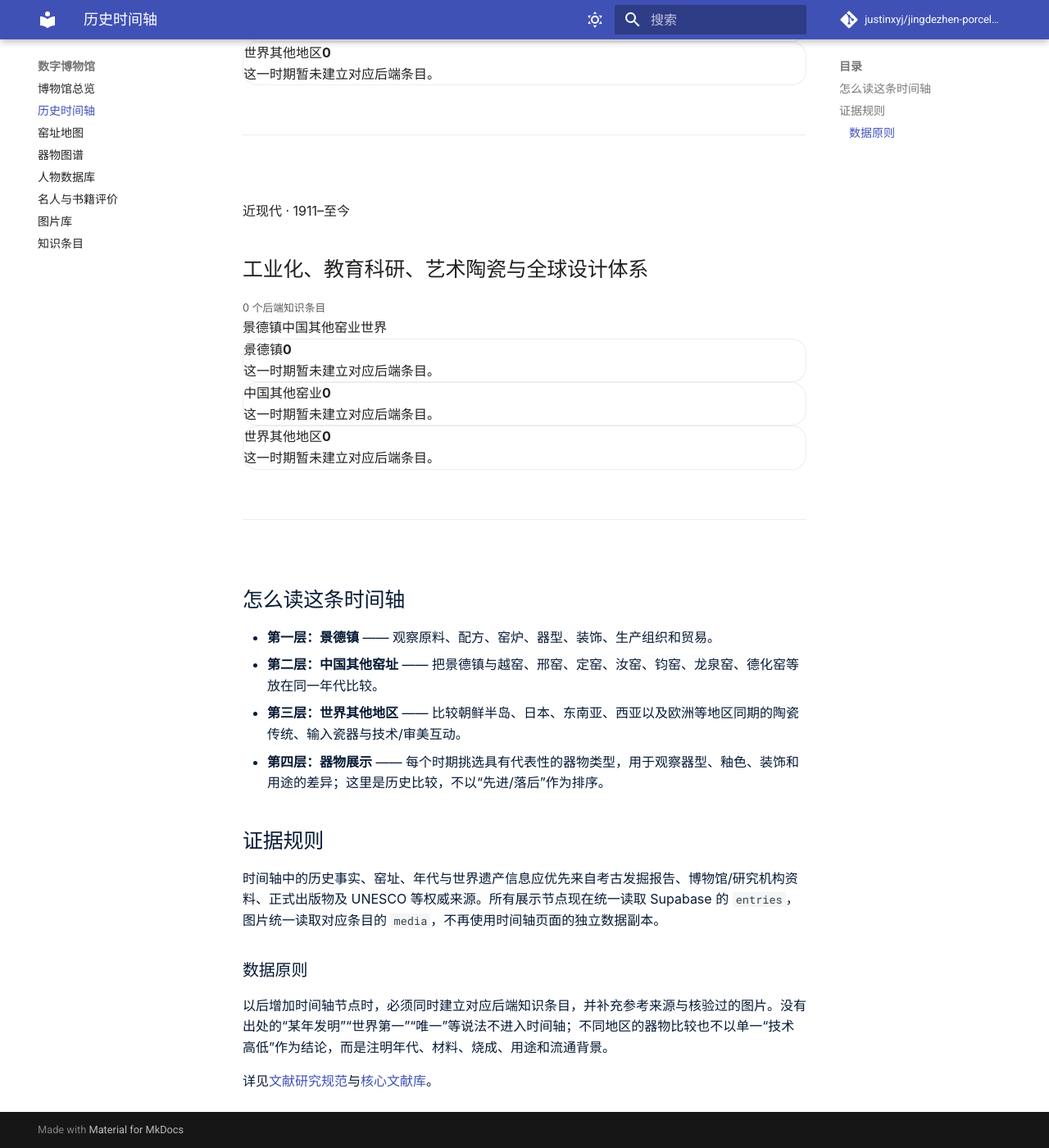
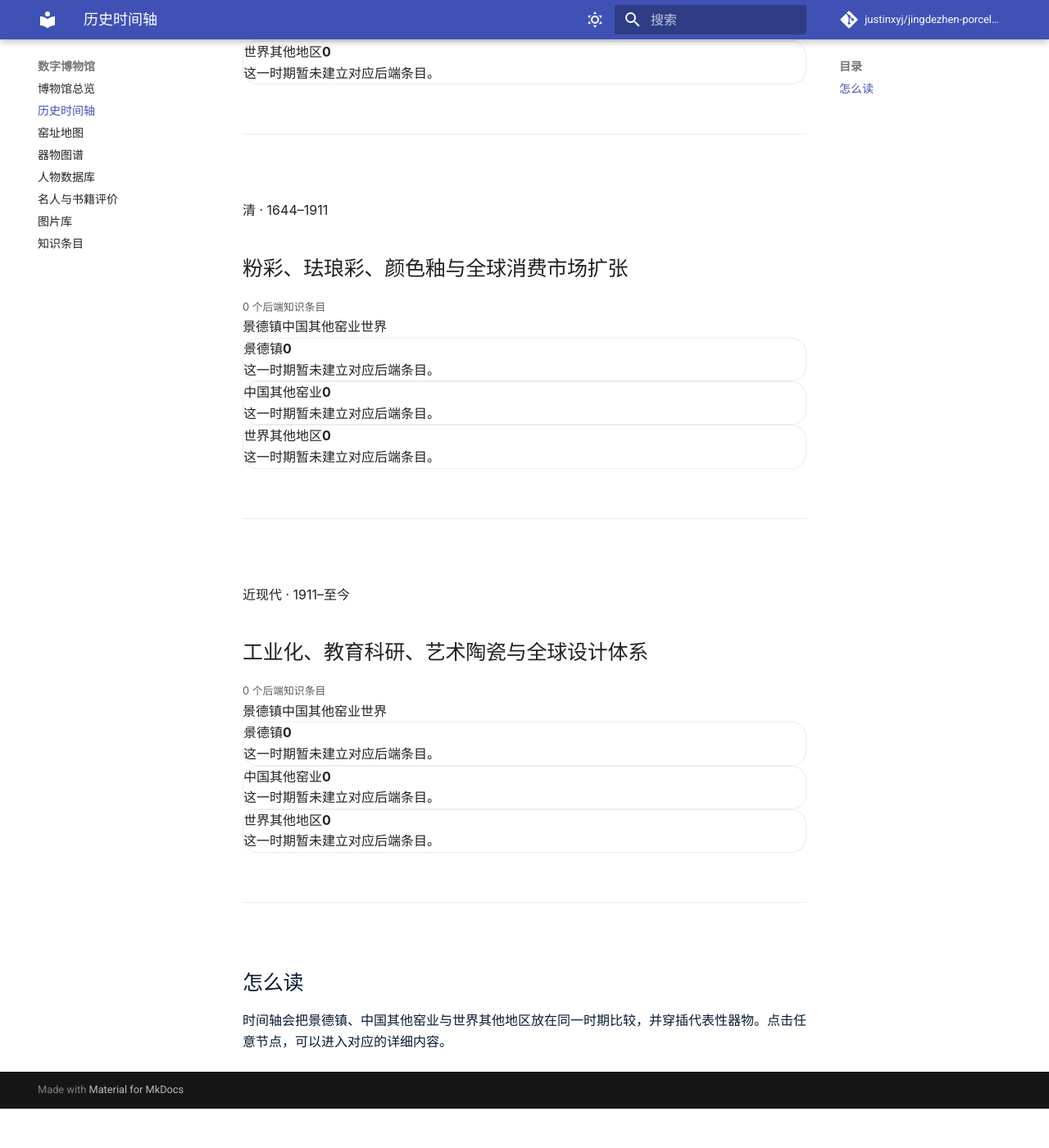
Before and after one commit to justinxyj/jingdezhen-porcelain-wiki, an MkDocs documentation site: the page built from docs/museum/timeline.md, in a window 1280 px wide and 1400 px high, scrolled down 2565 px. Shown: the whole window at 82% size. Built offline with MkDocs 1.6.1 and Material for MkDocs 9.7.7, drawn with Linux system fonts in a browser that asks for light colours; a script that is not in the unit is left out; comment, search, counter and statistics services are not loaded; after the commit the page ends 3917 px from its top, so only the background shows below that; some of the changed text lies outside the part shown.

Commit message:
redesign timeline in Apple porcelain-blue style

```diff
--- a/docs/museum/timeline.md
+++ b/docs/museum/timeline.md
@@ -1,25 +1,16 @@
 # 历史时间轴
 
-<div class="timeline-method-note">
-<strong>比较阅读模式</strong><br>
-这一页不是单独讲景德镇，而是把景德镇放回同时代的中国窑业与世界陶瓷史。沿时间轴向下浏览时，每个时期同时比较：<b>① 景德镇发生了什么；② 中国其他窑址在烧什么；③ 世界其他地区在使用、生产或模仿什么；④ 同期代表性器物长什么样。</b>所有节点均来自统一后端知识条目。
+<div class="museum-hero">
+  <div>
+    <div class="eyebrow">A THOUSAND YEARS · 千年时间</div>
+    <h1>沿着窑火，穿越千年。</h1>
+    <p>把景德镇放回中国与世界陶瓷史的同一条时间线上。从原料、窑炉与器物，到制度、贸易与城市变迁，按时代阅读每一个关键节点。</p>
+  </div>
+  <div class="museum-hero-mark">千年<br>窑火</div>
 </div>
 
 <div id="timeline"></div>
 
-## 怎么读这条时间轴
+## 怎么读
 
-- **第一层：景德镇** —— 观察原料、配方、窑炉、器型、装饰、生产组织和贸易。
-- **第二层：中国其他窑址** —— 把景德镇与越窑、邢窑、定窑、汝窑、钧窑、龙泉窑、德化窑等放在同一年代比较。
-- **第三层：世界其他地区** —— 比较朝鲜半岛、日本、东南亚、西亚以及欧洲等地区同期的陶瓷传统、输入瓷器与技术/审美互动。
-- **第四层：器物展示** —— 每个时期挑选具有代表性的器物类型，用于观察器型、釉色、装饰和用途的差异；这里是历史比较，不以“先进/落后”作为排序。
-
-## 证据规则
-
-时间轴中的历史事实、窑址、年代与世界遗产信息应优先来自考古发掘报告、博物馆/研究机构资料、正式出版物及 UNESCO 等权威来源。所有展示节点现在统一读取 Supabase 的 `entries`，图片统一读取对应条目的 `media`，不再使用时间轴页面的独立数据副本。
-
-### 数据原则
-
-以后增加时间轴节点时，必须同时建立对应后端知识条目，并补充参考来源与核验过的图片。没有出处的“某年发明”“世界第一”“唯一”等说法不进入时间轴；不同地区的器物比较也不以单一“技术高低”作为结论，而是注明年代、材料、烧成、用途和流通背景。
-
-详见[文献研究规范](../research/README.md)与[核心文献库](../research/sources.md)。
+时间轴会把景德镇、中国其他窑业与世界其他地区放在同一时期比较，并穿插代表性器物。点击任意节点，可以进入对应的详细内容。
```
